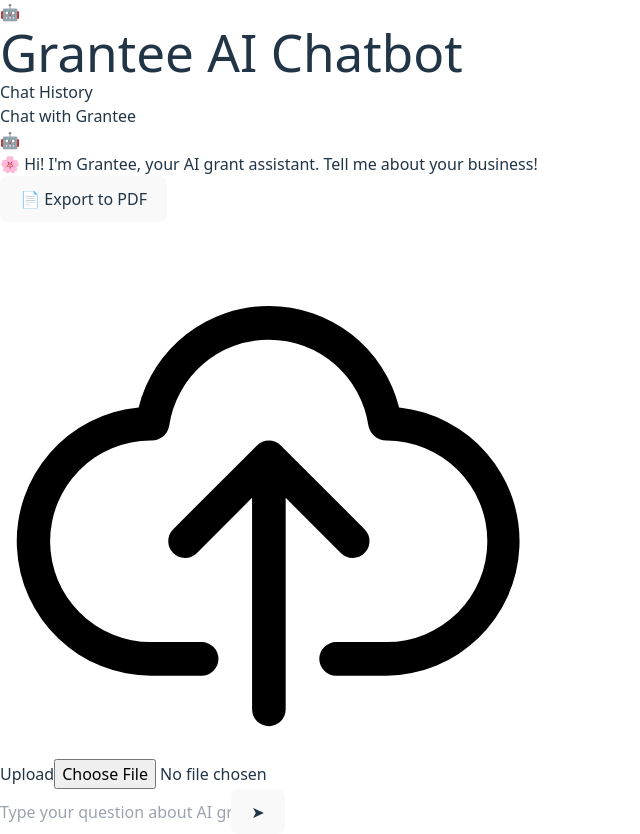
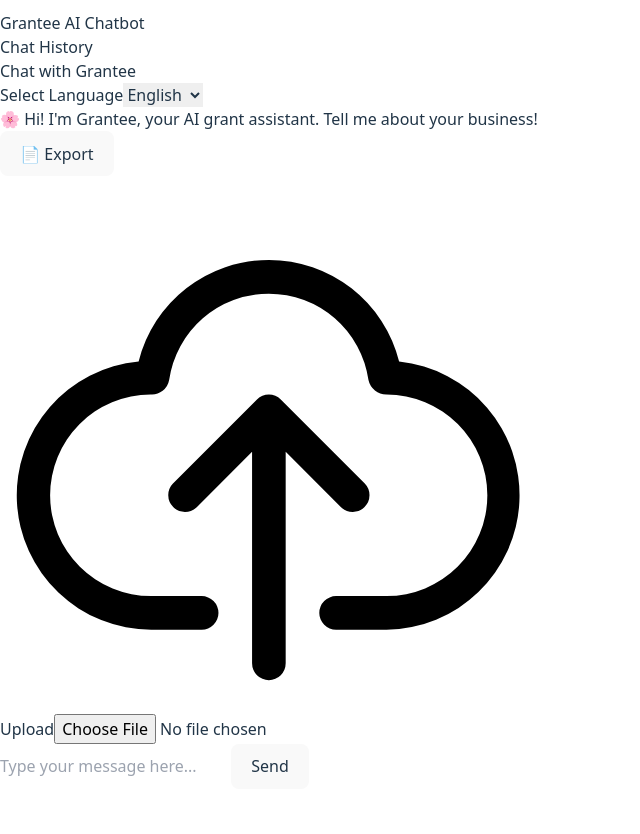
Before and after one commit to yeefei123/Alibaba-Cloud-AI, a React (Vite) app in the folder System/: page /chat in a window 1280 px wide. Shown: the whole page, without its empty margins (0-640 px from the left). After the commit the page ends 800 px from the top, so only its background shows below. Built offline with nearby package versions, Linux system fonts and the light colour scheme.

Commit message:
Auto translation

```diff
--- a/System/src/components/Chat.tsx
+++ b/System/src/components/Chat.tsx
@@ -28,7 +28,11 @@ const Chat: React.FC = () => {
   const [selectedSessionId, setSelectedSessionId] = useState("session-1");
   const [input, setInput] = useState("");
   const [loading, setLoading] = useState(false);
+  const [language, setLanguage] = useState("English");
   const chatRef = useRef<HTMLDivElement>(null);
+
+  const selectedSession = chatSessions.find((s) => s.id === selectedSessionId);
+
   const exportToPDF = (text: string, index: number) => {
     const doc = new jsPDF();
     doc.setFontSize(12);
@@ -39,27 +43,25 @@ const Chat: React.FC = () => {
     doc.save(`grantee-business-plan-${index + 1}.pdf`);
   };
 
-  const selectedSession = chatSessions.find((s) => s.id === selectedSessionId);
-
   const handleSend = async () => {
     if (!input.trim() || !selectedSession) return;
-
     const userMessage: Message = { sender: "user", text: input };
     const updatedSessions = chatSessions.map((session) =>
       session.id === selectedSessionId
         ? { ...session, messages: [...session.messages, userMessage] }
         : session
     );
-
     setChatSessions(updatedSessions);
     setInput("");
     setLoading(true);
+
+    const prompt = `Please respond in ${language}. User says: ${input}`;
 
     try {
       const res = await fetch("http://localhost:8080/api/qwen", {
         method: "POST",
         headers: { "Content-Type": "application/json" },
-        body: JSON.stringify({ prompt: input }),
+        body: JSON.stringify({ prompt }),
       });
       const data = await res.json();
       const botReply: Message = { sender: "bot", text: `✨ ${data.reply}` };
@@ -84,7 +86,6 @@ const Chat: React.FC = () => {
         )
       );
     }
-
     setLoading(false);
   };
 
@@ -96,96 +97,76 @@ const Chat: React.FC = () => {
   }, [chatSessions]);
 
   return (
-    <div className="w-screen h-screen bg-gradient-to-br from-purple-200 to-pink-200 flex flex-col">
-      {/* Header */}
-      <header className="bg-gradient-to-r from-pink-600 to-purple-600 text-white px-8 py-5 flex items-center shadow-lg">
-        <div className="text-3xl mr-4">🤖</div>
-        <h1 className="text-2xl font-semibold tracking-wide">
+    <div className="flex flex-col h-screen w-screen">
+      <header className="bg-gradient-to-r from-pink-600 to-purple-600 text-white p-4 text-xl font-bold">
         Grantee AI Chatbot
-        </h1>
       </header>
 
-      <div className="flex flex-1 overflow-hidden bg-white w-full border-t border-pink-200">
-        {/* Sidebar */}
-        <aside className="w-64 bg-pink-50 border-r border-pink-200 p-6 flex flex-col">
-          <h2 className="text-pink-600 font-semibold mb-4 text-lg">
-            Chat History
-          </h2>
-          <div className="flex-1 overflow-y-auto space-y-3 pr-2">
+      <div className="flex flex-1">
+        <aside className="w-64 p-4 bg-pink-50 border-r border-pink-200">
+          <h2 className="font-semibold mb-2 font-black">Chat History</h2>
           {chatSessions.map((session) => (
             <div
               key={session.id}
               onClick={() => setSelectedSessionId(session.id)}
-                className={`p-3 rounded-lg cursor-pointer text-sm truncate ${
-                  selectedSessionId === session.id
-                    ? "bg-pink-200 text-pink-900 font-semibold"
-                    : "bg-pink-100 text-pink-800"
+              className={`cursor-pointer p-2 rounded-lg ${
+                session.id === selectedSessionId ? "bg-pink-300" : "bg-pink-100"
               }`}
             >
               {session.title}
             </div>
           ))}
+
+          <div className="mt-6">
+            <label className="block mb-1 text-sm font-medium text-pink-800">
+              Select Language
+            </label>
+            <select
+              className="w-full p-2 rounded border"
+              value={language}
+              onChange={(e) => setLanguage(e.target.value)}
+            >
+              <option>English</option>
+              <option>Malay</option>
+              <option>Chinese</option>
+              <option>Arabic</option>
+              <option>Spanish</option>
+              <option>French</option>
+            </select>
           </div>
         </aside>
 
-        {/* Chat Panel */}
-        <main className="flex-1 flex flex-col justify-between">
+        <main className="flex-1 flex flex-col">
           <div
             ref={chatRef}
-            className="flex-1 overflow-y-auto px-8 py-6 space-y-5 bg-white"
+            className="flex-1 overflow-y-auto p-4 space-y-4 bg-white"
           >
             {selectedSession?.messages.map((msg, idx) => (
               <div
                 key={idx}
-                className={`flex flex-col ${
-                  msg.sender === "user" ? "items-end" : "items-start"
+                className={`flex ${
+                  msg.sender === "user" ? "justify-end" : "justify-start"
                 }`}
               >
-                <div className="flex items-end">
-                  {msg.sender === "bot" && (
-                    <div className="mr-3 w-10 h-10 bg-gradient-to-br from-pink-400 to-pink-600 text-white rounded-full flex items-center justify-center shadow-lg">
-                      🤖
-                    </div>
-                  )}
                 <div
-                    className={`max-w-[75%] px-6 py-3 rounded-2xl text-sm shadow-md ${
-                      msg.sender === "user"
-                        ? "bg-blue-100 text-blue-900 rounded-br-none text-right"
-                        : "bg-gray-100 text-gray-800 rounded-bl-none"
+                  className={`p-3 rounded-lg shadow-md ${
+                    msg.sender === "user" ? "bg-blue-100" : "bg-black"
                   }`}
                 >
                   {msg.text}
                 </div>
-                  {msg.sender === "user" && (
-                    <div className="ml-3 w-10 h-10 bg-gradient-to-br from-blue-400 to-blue-600 text-white rounded-full flex items-center justify-center shadow-lg">
-                      🧑
-                    </div>
-                  )}
-                </div>
-
-                {/* Export Button under bot messages */}
                 {msg.sender === "bot" && (
                   <button
                     onClick={() => exportToPDF(msg.text, idx)}
-                    className="ml-14 mt-2 text-xs text-pink-600 hover:underline"
+                    className="ml-2 text-xs text-pink-600 hover:underline"
                   >
-                    📄 Export to PDF
+                    📄 Export
                   </button>
                 )}
               </div>
             ))}
-
             {loading && (
-              <div className="flex items-start space-x-3">
-                <div className="w-10 h-10 bg-gradient-to-br from-pink-400 to-pink-600 text-white rounded-full flex items-center justify-center shadow-lg">
-                  🤖
-                </div>
-                <div className="flex items-center gap-1 animate-pulse px-5 py-2 rounded-2xl bg-gray-200 text-gray-600 shadow">
-                  <span className="w-3 h-3 bg-gray-400 rounded-full"></span>
-                  <span className="w-3 h-3 bg-gray-400 rounded-full"></span>
-                  <span className="w-3 h-3 bg-gray-400 rounded-full"></span>
-                </div>
-              </div>
+              <div className="text-gray-500 animate-pulse">🤖 Typing...</div>
             )}
           </div>
 
@@ -211,24 +192,20 @@ const Chat: React.FC = () => {
             </label>
           </div>
 
-          {/* Input Bar */}
-          <div className="p-5 bg-white flex justify-center">
-            <div className="w-4/5 flex gap-3">
+          <div className="p-4 border-t flex gap-2">
             <input
-                type="text"
-                className="flex-1 px-5 py-3 border border-gray-300 rounded-full focus:outline-none focus:ring-2 focus:ring-pink-300 text-sm"
-                placeholder="Type your question about AI grants..."
+              className="flex-1 p-2 border rounded"
               value={input}
               onChange={(e) => setInput(e.target.value)}
               onKeyDown={(e) => e.key === "Enter" && handleSend()}
+              placeholder="Type your message here..."
             />
             <button
               onClick={handleSend}
-                className="bg-pink-500 hover:bg-pink-600 text-white px-6 py-3 rounded-full text-sm shadow-lg transition"
+              className="bg-pink-500 text-white px-4 py-2 rounded hover:bg-pink-600"
             >
-                ➤
+              Send
             </button>
-            </div>
           </div>
         </main>
       </div>
```
Lines whose indentation alone changed are shown as unchanged.
